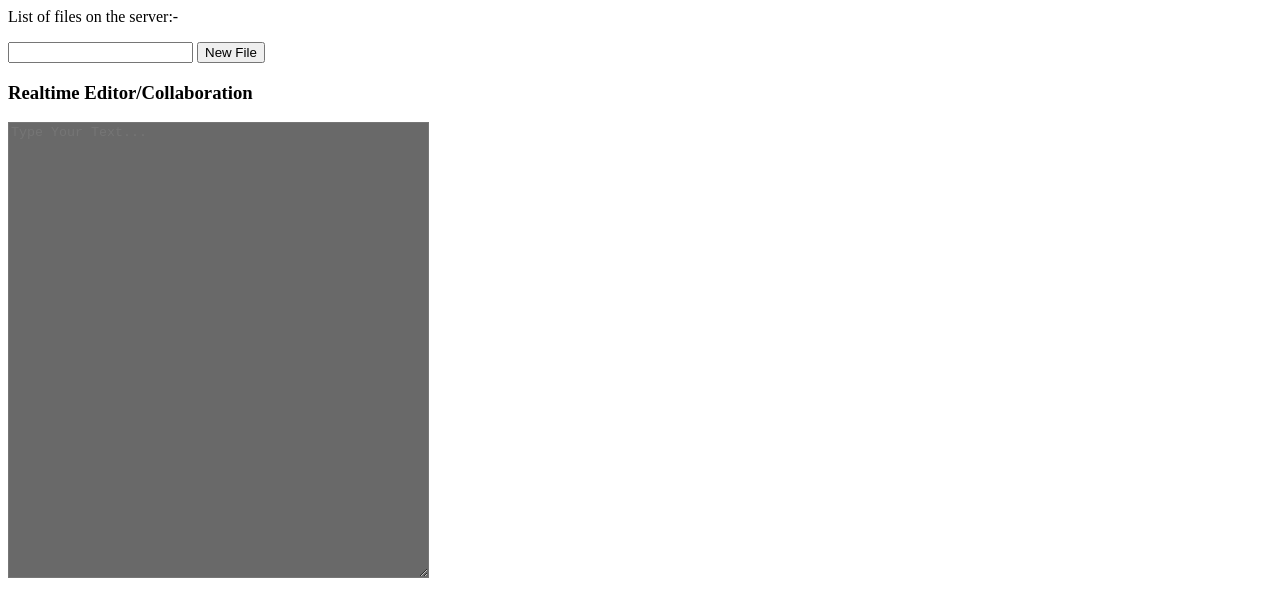
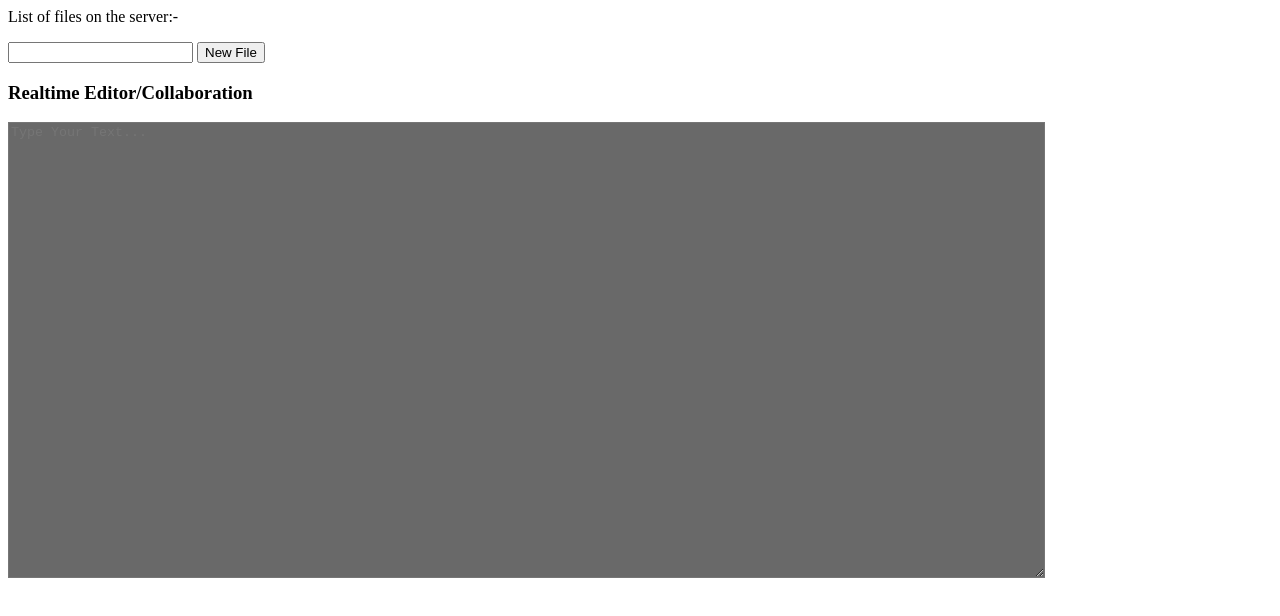
Before and after one commit to DhavalGhosT/DCCN, a website: page index.html in a window 1280 px wide. Drawn offline with nearby package versions, Linux system fonts and the light colour scheme; no server answers.

Commit message:
Update index.html

```diff
--- a/index.html
+++ b/index.html
@@ -1,5 +1,8 @@
 <html>
 <title>Realtime Editor/Collaboration</title>
+
+<link rel="stylesheet" type="text/css" href="style.css">
+
 
 <body>
     <div class="files">
@@ -12,10 +15,12 @@
             <button id="newFile">New File</button>
         </div>
     </div>
-    <h3>Realtime Editor/Collaboration</h3>
-    <div>
-        <textarea rows="30" cols="50" id="editor" style="background-color:dimgrey;color:white"
-            placeholder="Type Your Text..."></textarea>
+    <div class="editor">
+        <h3>Realtime Editor/Collaboration</h3>
+        <div>
+            <textarea rows="30" cols="127" id="editor" style="background-color:dimgrey;color:white"
+                placeholder="Type Your Text..."></textarea>
+        </div>
     </div>
 </body>
 <script src="./node_modules/socket.io-client/dist/socket.io.js"></script>
```
